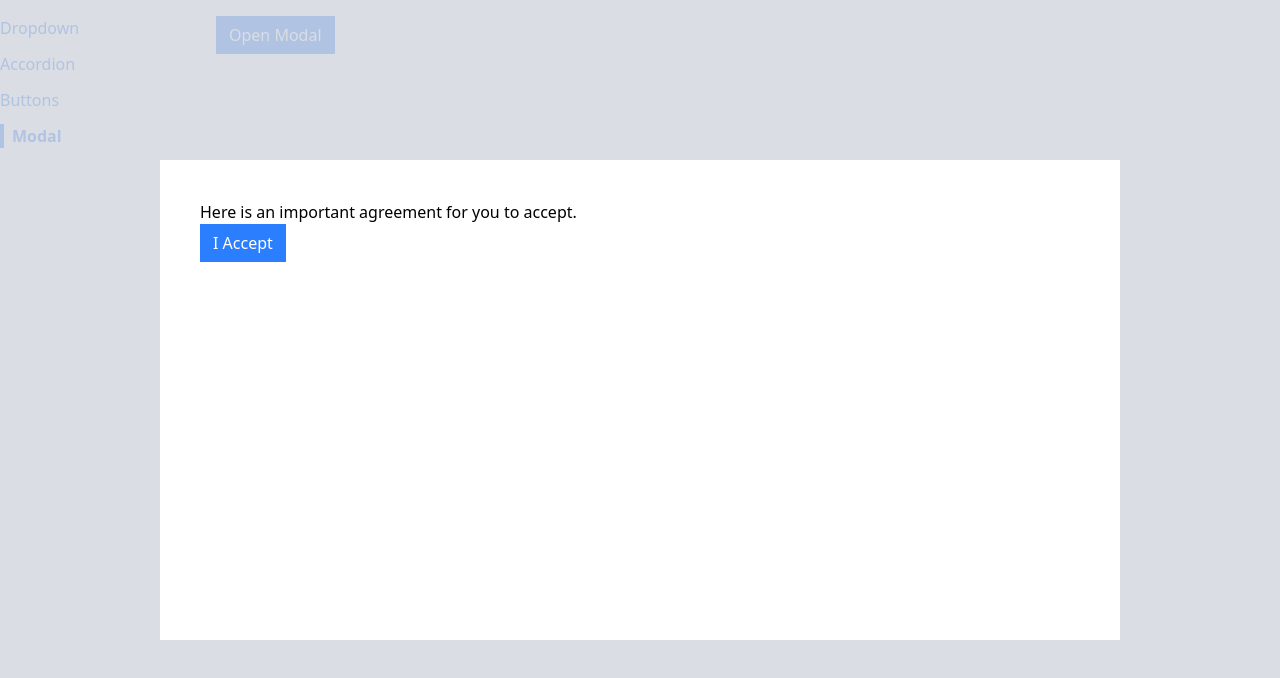
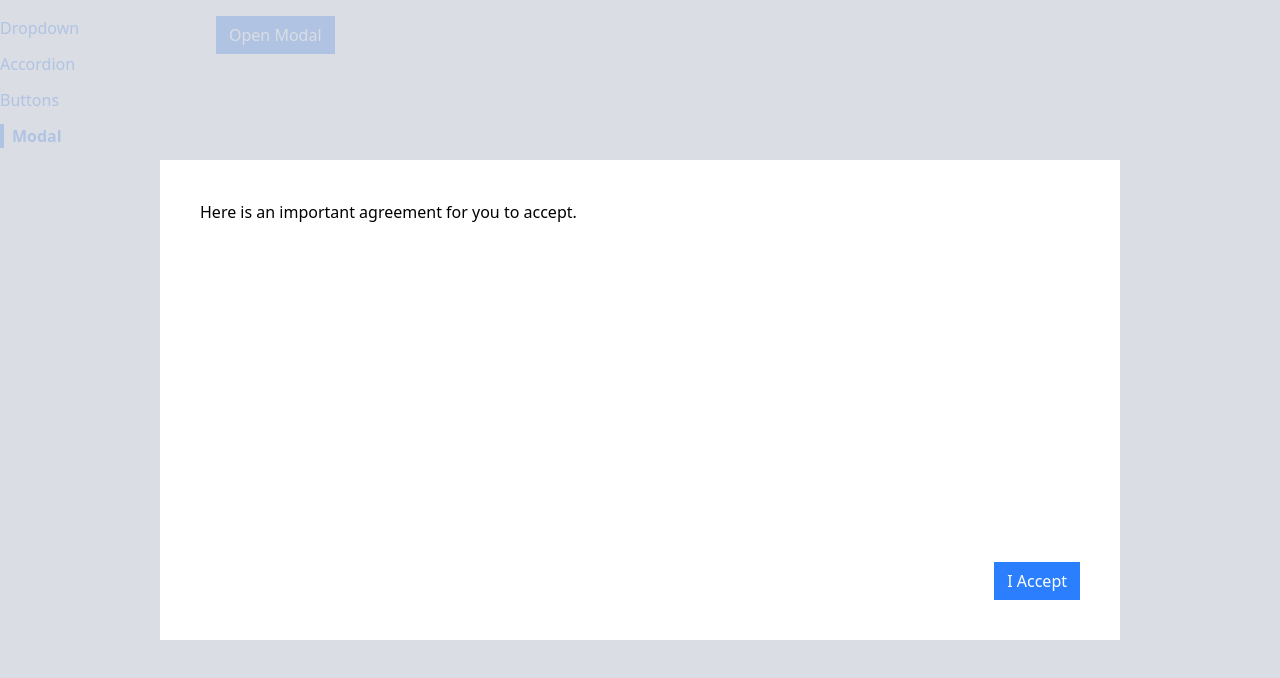
Before and after one commit to AddyLopez/react-component-library-app, a React (Vite) app in the folder comps/: page /modal in a window 1280 px wide. Both pictures are taken after a click on the button "Open Modal". Shown: the top 678 px of the page. Built offline with nearby package versions, Linux system fonts and the light colour scheme.

Commit message:
Add flexbox tailwind styling

```diff
--- a/comps/src/components/Modal.js
+++ b/comps/src/components/Modal.js
@@ -9,8 +9,10 @@
         className="absolute inset-0 bg-gray-300 opacity-80"
       ></div>
       <div className="absolute inset-40 p-10 bg-white">
-        {children}
-        {actionBar}
+        <div className="flex flex-col justify-between h-full">
+          {children}
+          <div className="flex justify-end">{actionBar}</div>
+        </div>
       </div>
     </div>,
     document.querySelector(".modal-container"),
```
